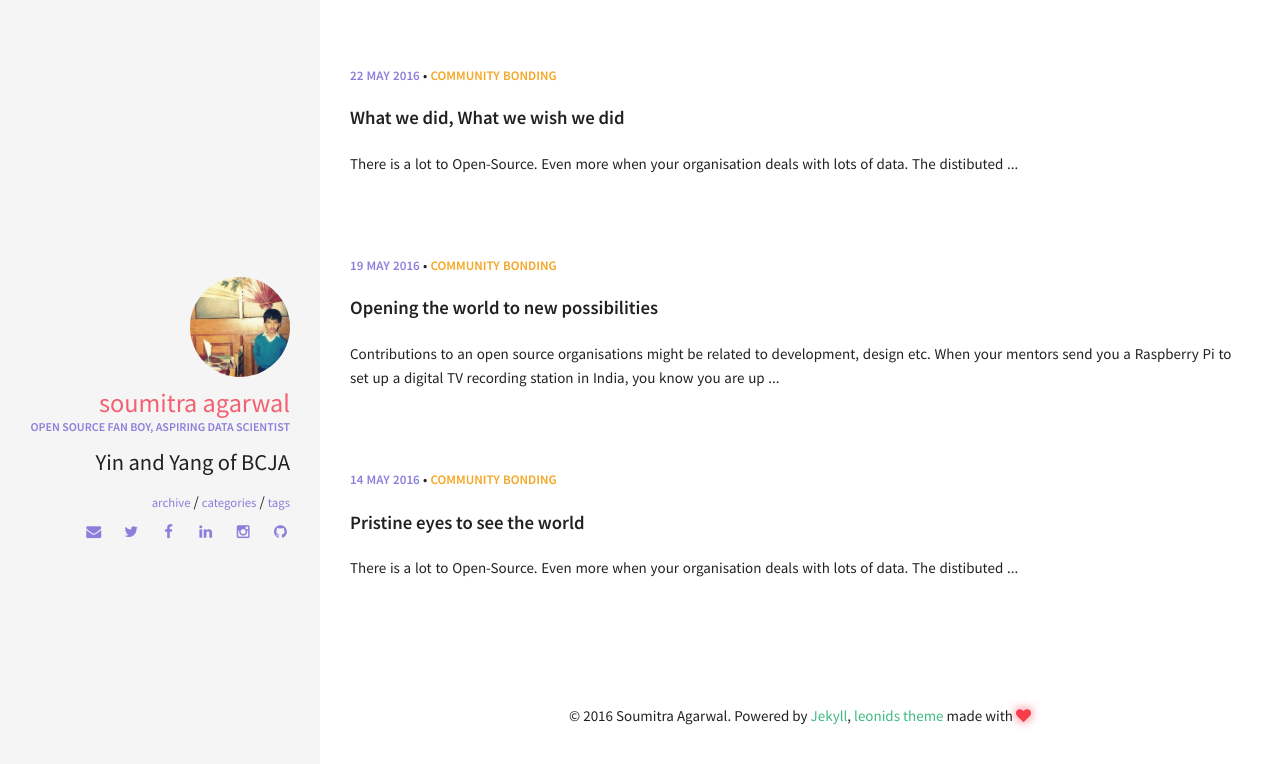
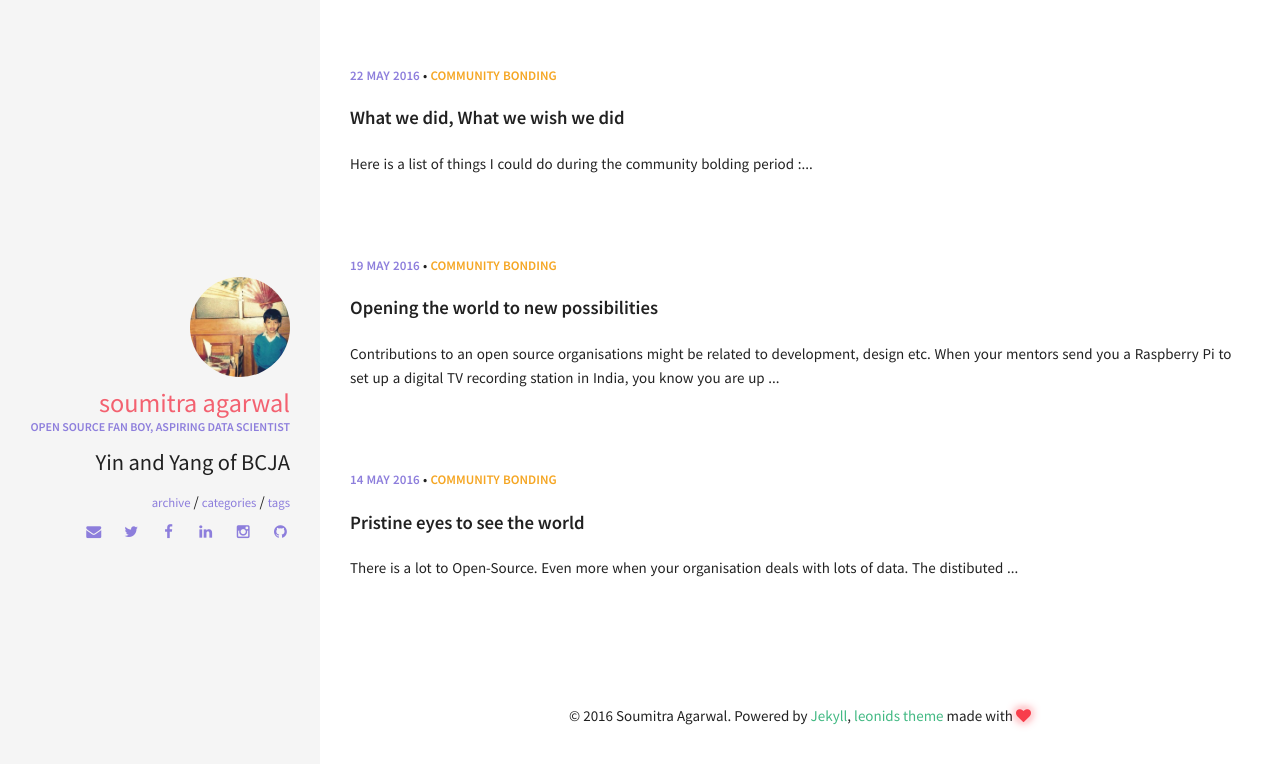
Before and after one commit to RedHenLab/BlendedJointAttention, a Jekyll site: the page built from index.html, in a window 1280 px wide. Shown: the top 764 px of the page. Built offline with Jekyll 4.4.1, drawn with Linux system fonts in a browser that asks for light colours.

Commit message:
Excerpt update

```diff
--- a/_posts/2016-05-22-Community-bondind(Third).md
+++ b/_posts/2016-05-22-Community-bondind(Third).md
@@ -1,7 +1,7 @@
 ---
 layout: post
 title: 	What we did, What we wish we did
-excerpt: "There is a lot to Open-Source. Even more when your organisation deals with lots of data. The distibuted ..."
+excerpt: "Here is a list of things I could do during the community bolding period :..."
 categories: [Community bonding]
 comments: true
 ---
```
